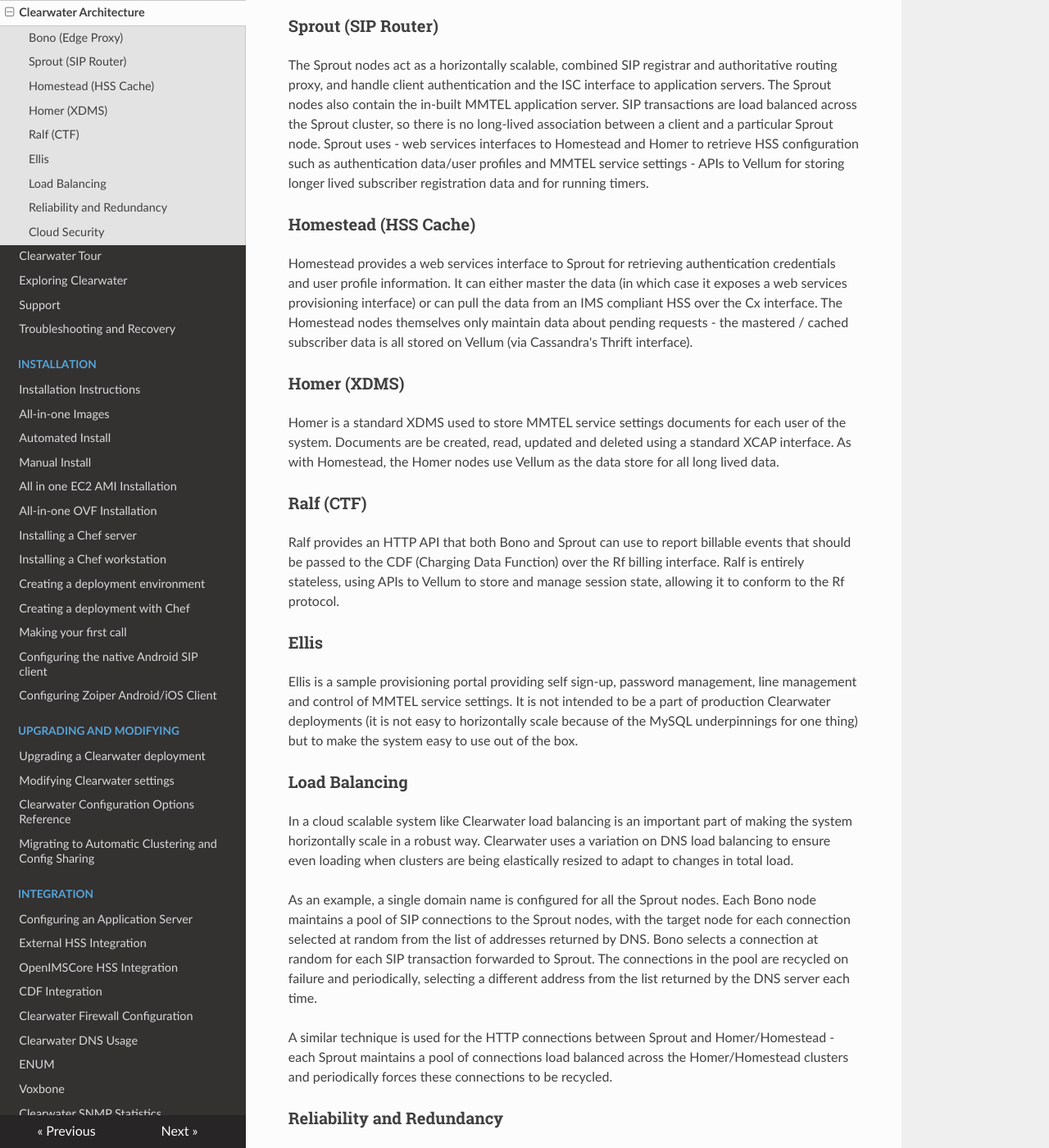
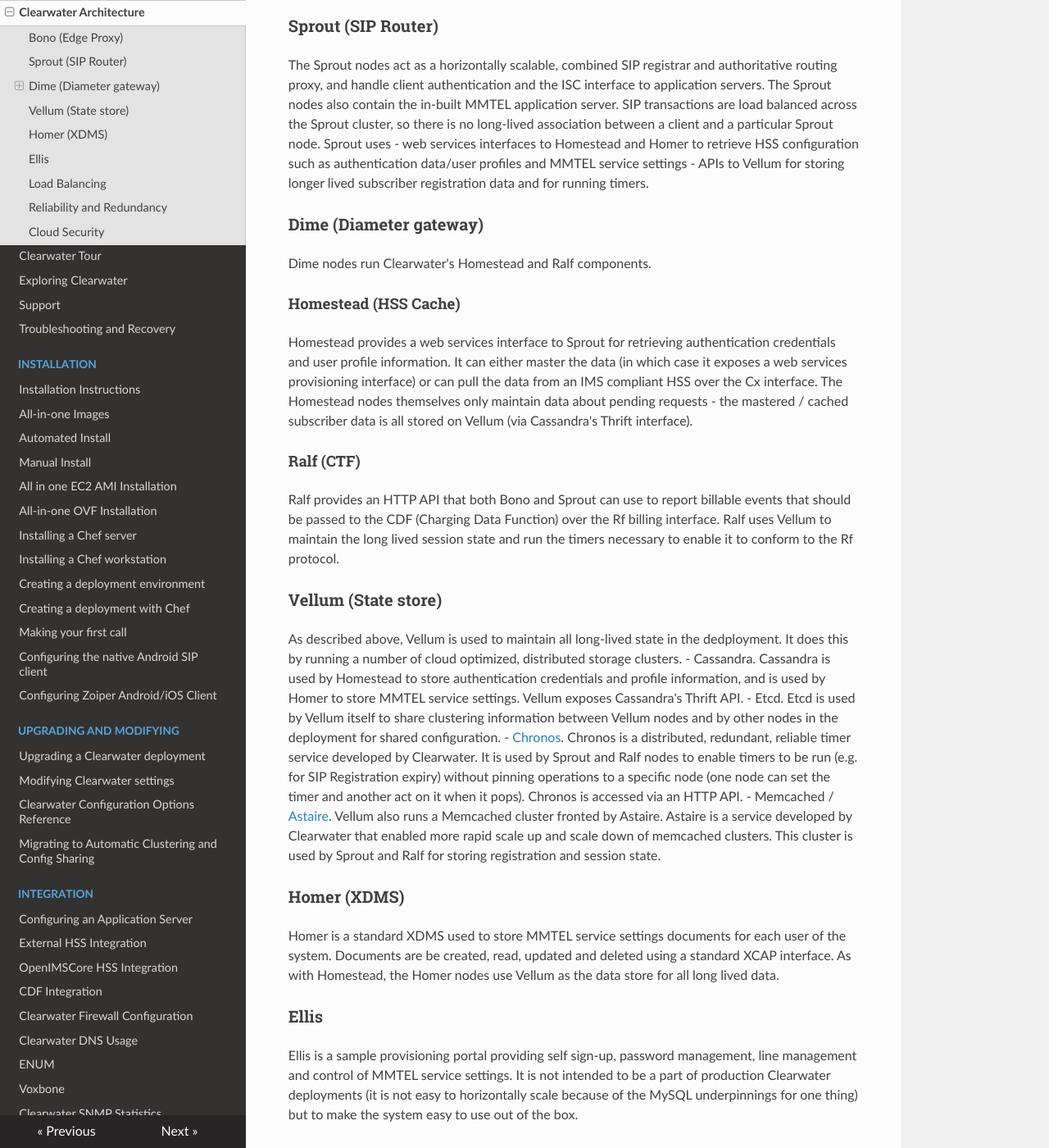
Before and after one commit to Metaswitch/clearwater-readthedocs, an MkDocs documentation site: the page built from docs/Clearwater_Architecture.md, in a window 1280 px wide and 1400 px high, scrolled down 1321 px. Shown: the whole window at 82% size. Built offline with MkDocs 1.6.1, drawn with Linux system fonts in a browser that asks for light colours; nearby versions of some CDN libraries; old or Windows-style settings are respelled for this version of MkDocs.

Commit message:
Update Clearwater_Architecture.md

```diff
--- a/docs/Clearwater_Architecture.md
+++ b/docs/Clearwater_Architecture.md
@@ -5,7 +5,7 @@ Clearwater was designed from the ground up to be optimized for deployment in vir
 In particular ...
 
 - All components are horizontally scalable using simple, stateless load-balancing.
-- All long lived state is stored on dedicated Vellum nodes which make use of cloud-optimized storage technologies such as Cassandra.   No long lived state is stored on other production nodes, making it quick and easy to dynamically scale the clusters and minimizing the impact if a node is lost.
+- All long lived state is stored on dedicated Vellum nodes which make use of cloud-optimized storage technologies such as Cassandra.  No long lived state is stored on other production nodes, making it quick and easy to dynamically scale the clusters and minimizing the impact if a node is lost.
 - Interfaces between the front-end SIP components and the back-end services use RESTful web services interfaces.
 - Interfaces between the various components use connection pooling with statistical recycling of connections to ensure load is spread evenly as nodes are added and removed from each layer.
 
@@ -23,17 +23,29 @@ The Sprout nodes act as a horizontally scalable, combined SIP registrar and auth
 - web services interfaces to Homestead and Homer to retrieve HSS configuration such as authentication data/user profiles and MMTEL service settings
 - APIs to Vellum for storing longer lived subscriber registration data and for running timers.
 
-### Homestead (HSS Cache)
+### Dime (Diameter gateway)
+
+Dime nodes run Clearwater's Homestead and Ralf components.
+
+#### Homestead (HSS Cache)
 
 Homestead provides a web services interface to Sprout for retrieving authentication credentials and user profile information.  It can either master the data (in which case it exposes a web services provisioning interface) or can pull the data from an IMS compliant HSS over the Cx interface.  The Homestead nodes themselves only maintain data about pending requests - the mastered / cached subscriber data is all stored on Vellum (via Cassandra's Thrift interface).
+
+#### Ralf (CTF)
+
+Ralf provides an HTTP API that both Bono and Sprout can use to report billable events that should be passed to the CDF (Charging Data Function) over the Rf billing interface.  Ralf uses Vellum to maintain the long lived session state and run the timers necessary to enable it to conform to the Rf protocol.
+
+### Vellum (State store)
+
+As described above, Vellum is used to maintain all long-lived state in the dedployment.  It does this by running a number of cloud optimized, distributed storage clusters.
+- Cassandra.  Cassandra is used by Homestead to store authentication credentials and profile information, and is used by Homer to store MMTEL service settings.  Vellum exposes Cassandra's Thrift API.
+- Etcd.  Etcd is used by Vellum itself to share clustering information between Vellum nodes and by other nodes in the deployment for shared configuration.
+- [Chronos](https://github.com/Metaswitch/chronos).  Chronos is a distributed, redundant, reliable timer service developed by Clearwater.  It is used by Sprout and Ralf nodes to enable timers to be run (e.g. for SIP Registration expiry)  without pinning operations to a specific node (one node can set the timer and another act on it when it pops).  Chronos is accessed via an HTTP API.
+- Memcached / [Astaire](https://github.com/Metaswitch/astaire).  Vellum also runs a Memcached cluster fronted by Astaire.  Astaire is a service developed by Clearwater that enabled more rapid scale up and scale down of memcached clusters.  This cluster is used by Sprout and Ralf for storing registration and session state.
 
 ### Homer (XDMS)
 
 Homer is a standard XDMS used to store MMTEL service settings documents for each user of the system.  Documents are be created, read, updated and deleted using a standard XCAP interface.  As with Homestead, the Homer nodes use Vellum as the data store for all long lived data.
-
-### Ralf (CTF)
-
-Ralf provides an HTTP API that both Bono and Sprout can use to report billable events that should be passed to the CDF (Charging Data Function) over the Rf billing interface.  Ralf is entirely stateless, using APIs to Vellum to store and manage session state, allowing it to conform to the Rf protocol.
 
 ### Ellis
 
```
